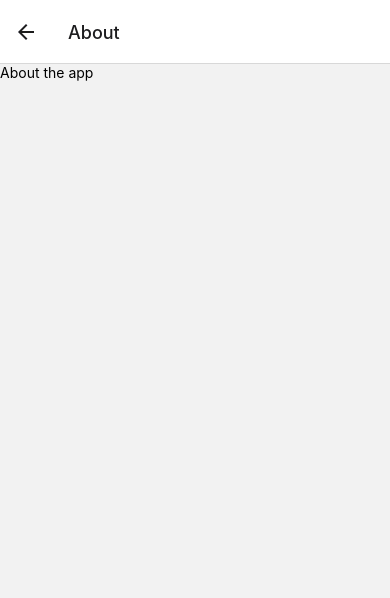
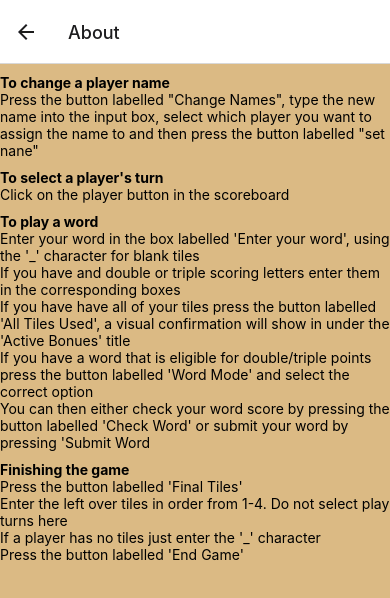
Before and after one commit to TomBirbeck/scrabbleditreactnative, a React Native app: screen /About in a window 390 px wide. Shown: the top 598 px of the page. Built offline with nearby package versions, Linux system fonts and the light colour scheme.

Commit message:
added instructions for game text, need to style

```diff
--- a/screens/About.tsx
+++ b/screens/About.tsx
@@ -1,11 +1,59 @@
-import {View, Text} from 'react-native'
+import {SafeAreaView, SectionList, Text, StyleSheet} from 'react-native'
+
+const INSTRUCTIONS = [
+    {
+        Title: 'To change a player name',
+        data: ['Press the button labelled "Change Names", type the new name into the input box, select which player you want to assign the name to and then press the button labelled "set nane"']
+    },
+    {
+        Title: "To select a player's turn",
+        data: ['Click on the player button in the scoreboard']
+    },
+    {
+        Title: 'To play a word',
+        data: ["Enter your word in the box labelled 'Enter your word', using the '_' character for blank tiles",
+                "If you have and double or triple scoring letters enter them in the corresponding boxes",
+                "If you have have all of your tiles press the button labelled 'All Tiles Used', a visual confirmation will show in under the 'Active Bonues' title",
+                "If you have a word that is eligible for double/triple points press the button labelled 'Word Mode' and select the correct option",
+                "You can then either check your word score by pressing the button labelled 'Check Word' or submit your word by pressing 'Submit Word",
+                ]
+    },
+    {
+        Title: 'Finishing the game',
+        data: ["Press the button labelled 'Final Tiles'",
+                "Enter the left over tiles in order from 1-4. Do not select play turns here",
+                "If a player has no tiles just enter the '_' character",
+                "Press the button labelled 'End Game' "
+            ]
+    }
+]
 
 const About = () => {
     return(
-        <View>
-            <Text>About the app</Text>
-        </View>
+        <SafeAreaView style={styles.screenContainer}>
+      <SectionList
+        sections={INSTRUCTIONS}
+        keyExtractor={item => item}
+        renderItem={data => <Text>{data.item}</Text>}
+        renderSectionHeader={({ section }) => (
+          <Text style={styles.header}>{section.Title}</Text>
+        )}
+      />
+    </SafeAreaView>
     )
 }
 
+const styles = StyleSheet.create({
+    screenContainer: {
+        flex: 1,
+        backgroundColor: '#DBBA84',
+        padding: 5
+
+    },
+    header: {
+        fontWeight: 'bold',
+        marginTop: 10,
+    }
+})
+
 export default About
```
